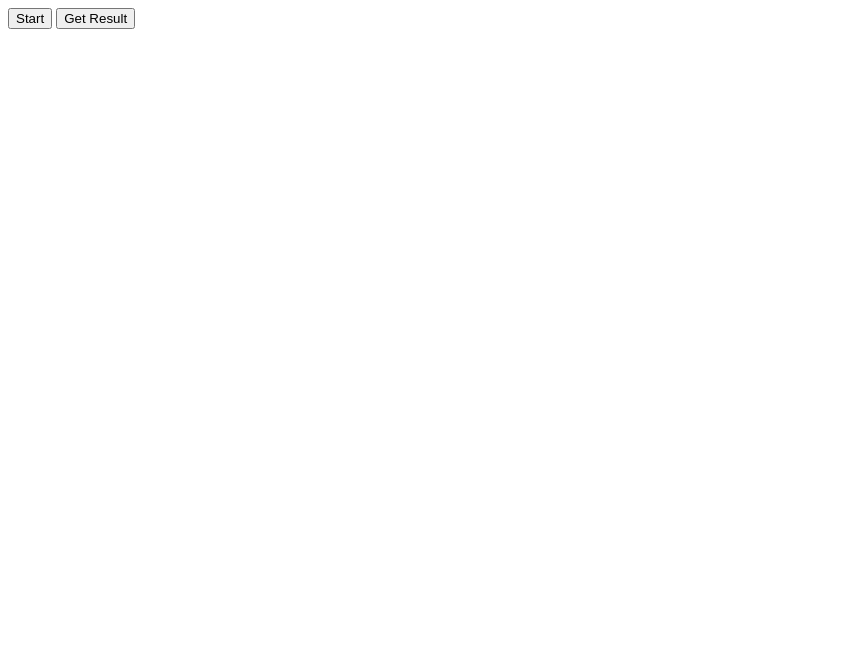
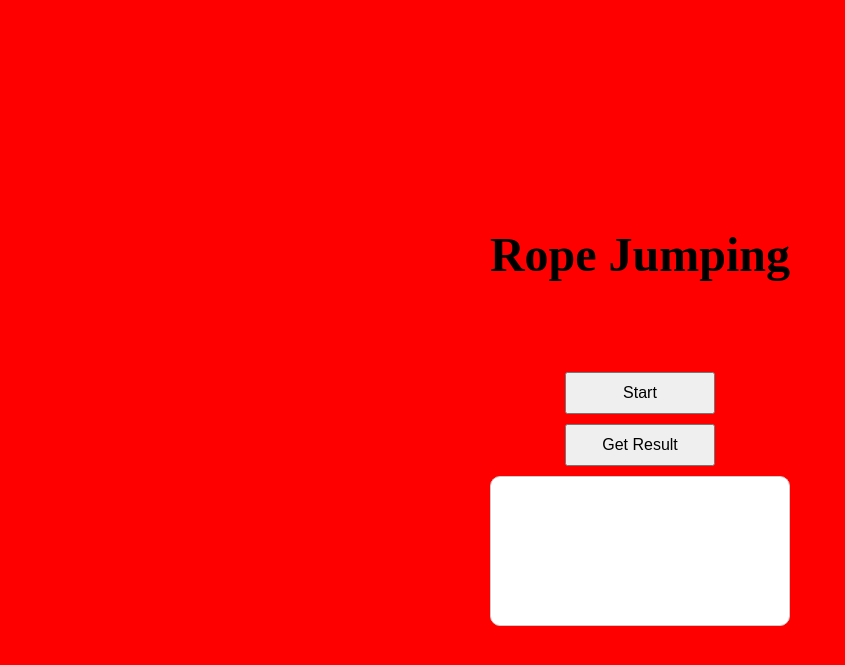
Before and after one commit to Palpatox/Make-kids-Great-Again, a Flask app: page /jump in a window 1280 px wide. Shown: the top 665 px of the page, without its empty margins (0-845 px from the left). Run offline with Flask 3, Linux system fonts and the light colour scheme.

Commit message:
Add files via upload
Jumo but fancy

```diff
--- a/templates/jump.html
+++ b/templates/jump.html
@@ -7,33 +7,101 @@
 </head>
 <body>
 
+    <header>
+        <h1>Rope Jumping</h1>
+    </header>
+
 <button id="startButton">Start</button>
 <button id="getResultButton">Get Result</button>
 
 <!-- Display area for results -->
 <div id="resultDisplay"></div>
+<style>
+    body {
+        display: flex;
+        flex-direction: column;
+        align-items: center;
+        justify-content: center;
+        height: 100vh;
+        margin: 0;
+        background-color: red;
+        transition: background-color 0.5s ease;
+    }
+
+    #startButton, #getResultButton {
+        margin-bottom: 10px;
+        width: 150px;
+        padding: 10px;
+        font-size: 16px;
+        display: flex;
+        align-items: center;
+        justify-content: center;
+    }
+    #resultDisplay {
+    width: 300px;
+    height: 150px;
+    border: 1px solid #ccc;
+    padding: 10px;
+    overflow-y: auto;
+    box-sizing: border-box;
+    background-color: white;
+    border-radius: 10px;
+    display: flex;
+    align-items: center;
+    justify-content: center;
+}
+
+#resultDisplay p {
+    margin: 0; /* Remove default paragraph margin */
+    line-height: 1.5; /* Adjust line height for better spacing */
+}
+header {
+        text-align: center;
+        margin-bottom: 20px;
+        margin-top: 20px; /* Adjust the margin-top as needed */
+    }
+
+    h1 {
+        margin-bottom: 70px;
+        font-size: 3em; /* Adjust the font size as needed */
+        color: black; /* Adjust the color as needed */
+    }
+</style>
+
+
+
 
 <script>
     let isRecording = false;
     let animationFrameId;
 
-    document.getElementById('startButton').addEventListener('click', runFor10Seconds);
+    document.getElementById('startButton').addEventListener('click', function () {
+        runFor10Seconds();
+        document.body.style.backgroundColor = 'green';
+    });
 
     document.getElementById('getResultButton').addEventListener('click', function () {
         // Call a function to get result when the button is clicked
         getResult();
+
     });
 
     function runFor10Seconds() {
-    // Start listening for device motion events
+        fetch('/reset_jump', {
+            method: 'POST'
+        });
+
+    document.getElementById('resultDisplay').innerHTML = "<p>Competition started.</p>";
+
     window.addEventListener('devicemotion', handleDeviceMotion);
 
     // Set a timeout to stop listening after 10 seconds
     setTimeout(function () {
         // Stop listening for device motion events
-
+        // alert('Recording stopped.');
         window.removeEventListener('devicemotion', handleDeviceMotion);
-        alert('Recording stopped.');
+        document.body.style.backgroundColor = 'red';
+        document.getElementById('resultDisplay').innerHTML = "<p>Competition finished.</p>";
         // console.log("Stopped listening after 10 seconds.");
     }, 10000); // 10000 milliseconds = 10 seconds
 }
@@ -82,12 +150,17 @@
         // Handle the result as needed
         console.log('Result:', result);
 
+        // Extract values and join them with commas
+        const values = Object.values(result);
+        const resultString = values.join(',');
+
         // Display the result on the webpage
-            document.getElementById('resultDisplay').innerHTML = JSON.stringify(result, null, 2);
+        document.getElementById('resultDisplay').innerHTML = resultString;
     }).catch(error => {
         console.error('Error:', error.message);
     });
 }
+
 </script>
 
 </body>
```
Lines whose indentation alone changed are shown as unchanged.
